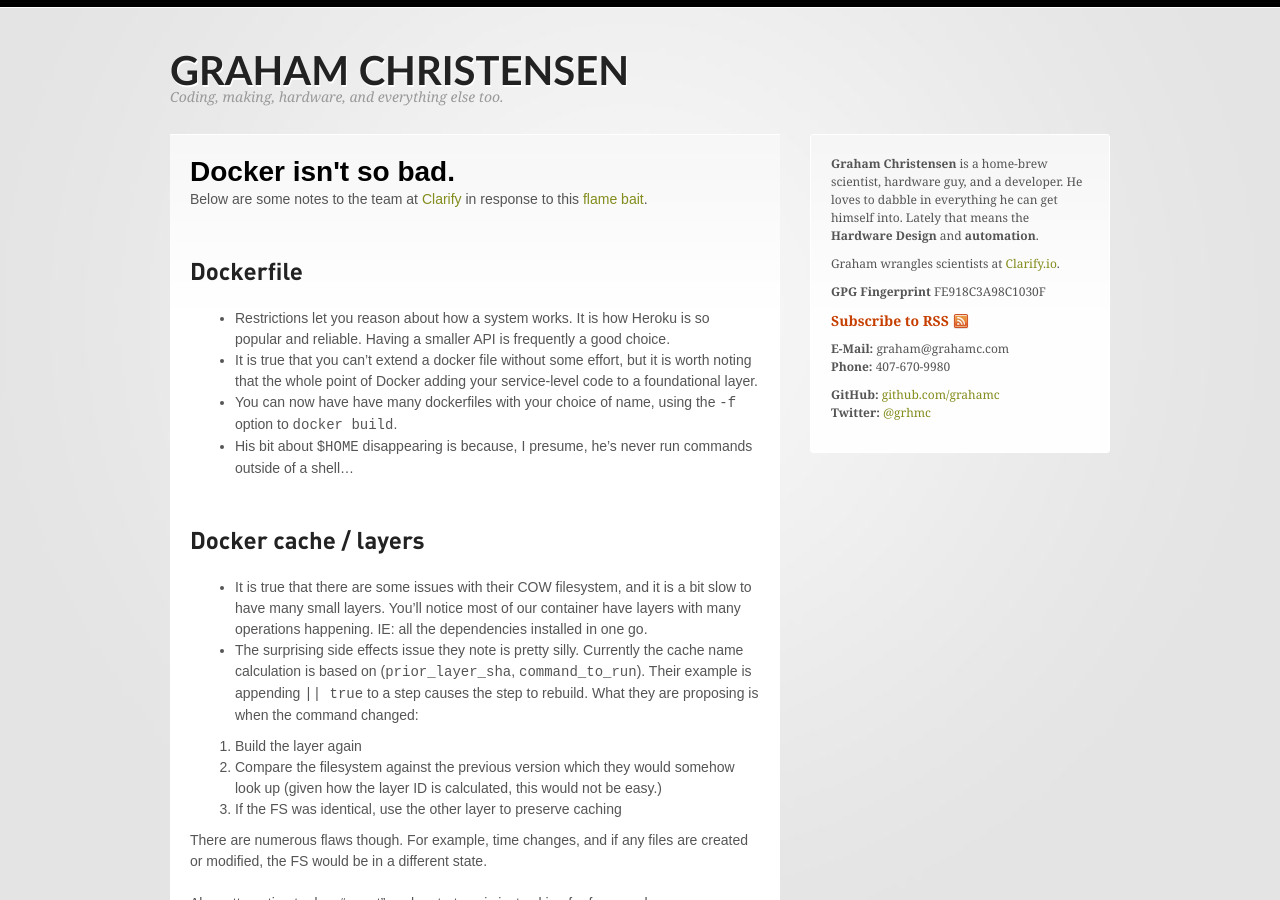
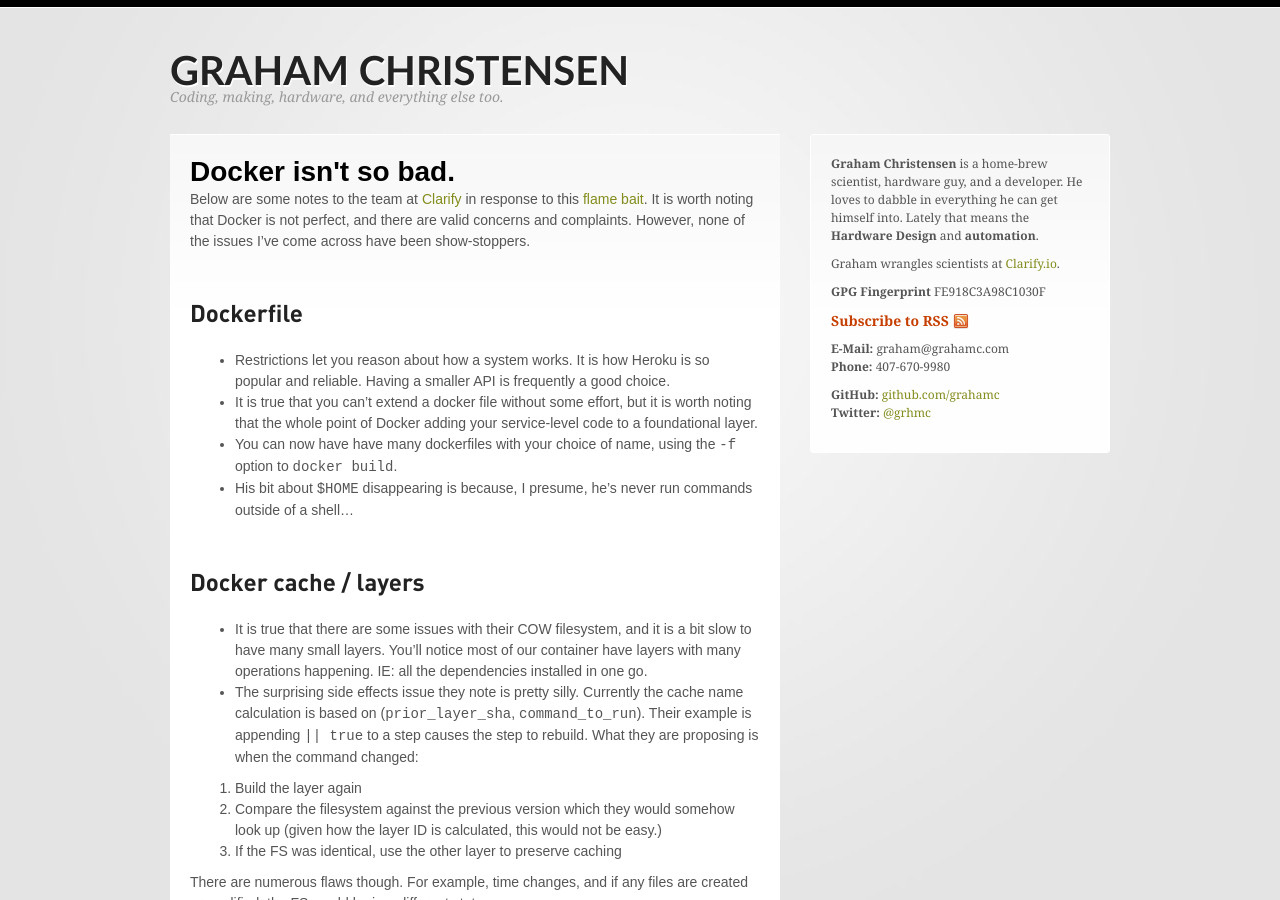
Before and after one commit to grahamc/grahamc.github.com, a Jekyll site: the page built from _posts/2015-02-07-docker-isnt-so-bad.markdown, in a window 1280 px wide and 900 px high. Built offline with Jekyll 4.4.1, drawn with Linux system fonts in a browser that asks for light colours.

Commit message:
More information about docker being flawless.

```diff
--- a/_posts/2015-02-07-docker-isnt-so-bad.markdown
+++ b/_posts/2015-02-07-docker-isnt-so-bad.markdown
@@ -4,7 +4,9 @@ title: Docker isn't so bad.
 ---
 
 Below are some notes to the team at [Clarify](http://clarify.io) in response
-to this [flame bait](http://iops.io/blog/docker-hype/).
+to this [flame bait](http://iops.io/blog/docker-hype/). It is worth noting that
+Docker is not perfect, and there are valid concerns and complaints. However,
+none of the issues I've come across have been show-stoppers.
 
 ### Dockerfile
 
```
